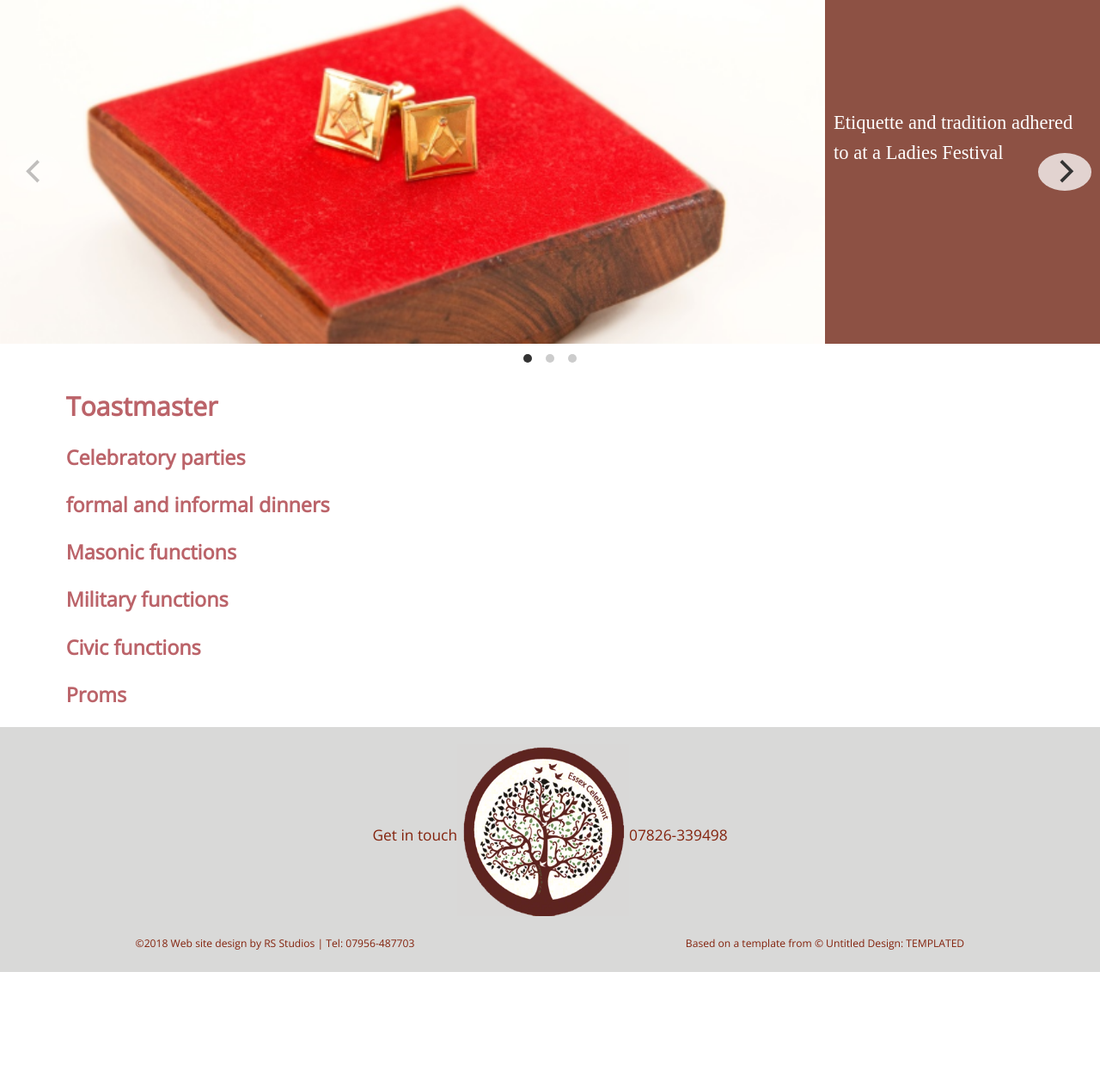
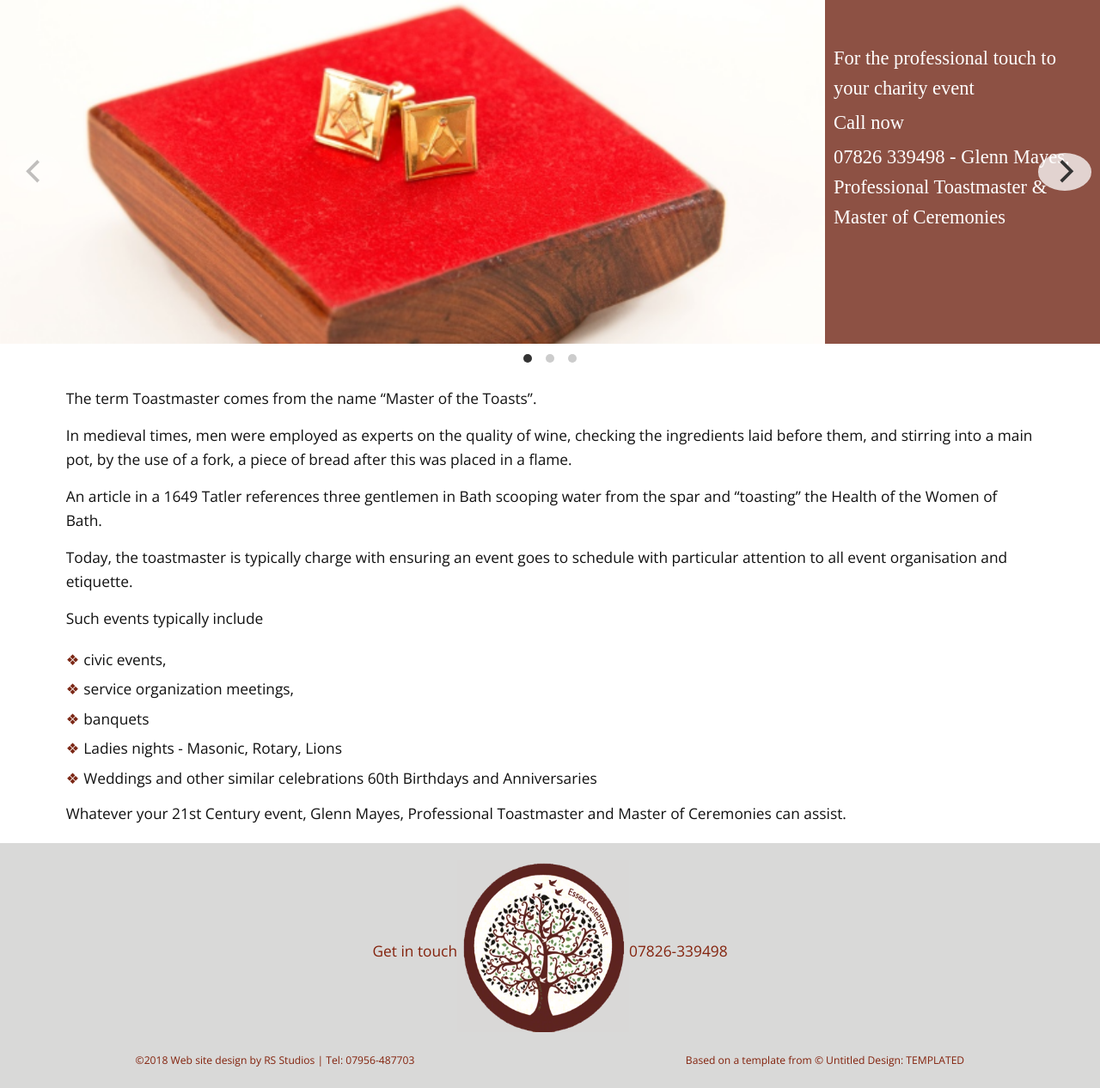
Before and after one commit to RSStudios/EssexCelebrant, an ASP.NET MVC app: page /Toastmaster in a window 1280 px wide. Shown: the part 87-1353 px from the top of the page at 86% size. Before the commit the page ends 1218 px from the top, so only its background shows below. Run offline with ASP.NET Core 8 and stand-ins for ASP.NET MVC 5, Linux system fonts and the light colour scheme; style sheets or scripts are compiled from the project's sources; the project's own start-up code is not run; a stand-in starts its controllers and pages; some libraries are stand-ins or nearby versions; some web fonts are replaced.

Commit message:
Added the Toastmaster text from Carly.

```diff
--- a/EssexCelebrant/Content/CSS/Toastmaster.min.css
+++ b/EssexCelebrant/Content/CSS/Toastmaster.min.css
@@ -1 +1 @@
-.toastmaster h3{margin-top:20px;}
+.toastmaster div{line-height:1.6em;margin-bottom:.9em;}.toastmaster ul{margin:0 0 .6em 0;}.toastmaster.main-carousel .carousel-cell .text.for-web{top:50%;}
--- a/EssexCelebrant/Controllers/ToastmasterController.cs
+++ b/EssexCelebrant/Controllers/ToastmasterController.cs
@@ -4,7 +4,7 @@ namespace EssexCelebrant.Controllers
 {
     public class ToastmasterController : Controller
     {
-        [OutputCache(CacheProfile = "DefaultCache")]
+        //[OutputCache(CacheProfile = "DefaultCache")]
         public ActionResult Index()
         {
             return View("Toastmaster");
--- a/EssexCelebrant/Views/Toastmaster/Toastmaster.cshtml
+++ b/EssexCelebrant/Views/Toastmaster/Toastmaster.cshtml
@@ -9,17 +9,28 @@
         new Carousel
         {
             Image = "Content/Images/Cufflinks.png",
-            Line1 = "Etiquette and tradition adhered to at a Ladies Festival"
+            Line1 = "For the professional touch to your charity event",
+            Line2 = "Call now",
+            Line3 = "<a href='tel:07826339498' target='_blank'>07826 339498</a> - Glenn Mayes, Professional Toastmaster & Master of Ceremonies",
+            Line3ContainsHtml = true
         },
         new Carousel
         {
             Image = "Content/Images/Gavel.png",
-            Line1 = "Ensure that the Charity event goes smoothly, a Professional Toastmaster watches the timing and compares with flair"
+            Line1 = "<div style='margin-top: 45px;'>From large formal wedding to small family nuptials</div>",
+            Line1ContainsHtml = true,
+            Line2 = "Ensure that your event goes smoothly and that you enjoy your day",
+            Line3 = "<a href='tel:07826339498' target='_blank'>07826 339498</a> - Glenn Mayes, Professional Toastmaster & Master of Ceremonies",
+            Line3ContainsHtml = true
         },
         new Carousel
         {
             Image = "Content/Images/Collerette.jpeg",
-            Line1 = "Passing the port is just one of many rituals the Professional Toastmaster can oversee."
+            Line1 = "<div style='margin-top: 65px;'>Informal - formal - all events catered for throughout Essex and East Anglia</div>",
+            Line1ContainsHtml = true,
+            Line2 = "Make sure that your celebration is one to remember for the right reasons",
+            Line3 = "<a href='tel:07826339498' target='_blank'>07826 339498</a> - Glenn Mayes, Professional Toastmaster & Master of Ceremonies",
+            Line3ContainsHtml = true
         }
     };
 }
@@ -29,18 +40,19 @@
 @Html.Partial("_Carousel", carousel)
 
 <article class="toastmaster inner-6em">
-    <h2>Toastmaster</h2>
-    <h3>Celebratory parties</h3>
-
-    <h3>formal and informal dinners</h3>
-
-    <h3>Masonic functions</h3>
-
-    <h3>Military functions</h3>
-
-    <h3>Civic functions</h3>
-
-    <h3>Proms</h3>
+    <div>The term Toastmaster comes from the name “Master of the Toasts”. </div>
+    <div>In medieval times, men were employed as experts on the quality of wine, checking the ingredients laid before them, and stirring into a main pot, by the use of a fork, a piece of bread after this was placed in a flame.  </div>
+    <div>An article in a 1649 Tatler references three gentlemen in Bath scooping water from the spar and “toasting” the Health of the Women of Bath.  </div>
+    <div>Today, the toastmaster is typically charge with ensuring an event goes to schedule with particular attention to all event organisation and etiquette.</div>
+    <div>Such events typically include </div>
+    <ul>
+        <li>civic events,</li>
+        <li>service organization meetings,</li>
+        <li>banquets</li>
+        <li>Ladies nights - Masonic, Rotary, Lions</li>
+        <li>Weddings and other similar celebrations 60th Birthdays and Anniversaries </li>
+    </ul>
+    <div>Whatever your 21st Century event, Glenn Mayes, Professional Toastmaster and Master of Ceremonies can assist.</div>
 </article>
 
 <script>
```
Also changed, not shown: EssexCelebrant/Content/CSS/Toastmaster.css (+9 -2 lines), EssexCelebrant/Content/CSS/Toastmaster.scss (+11 -2 lines).
